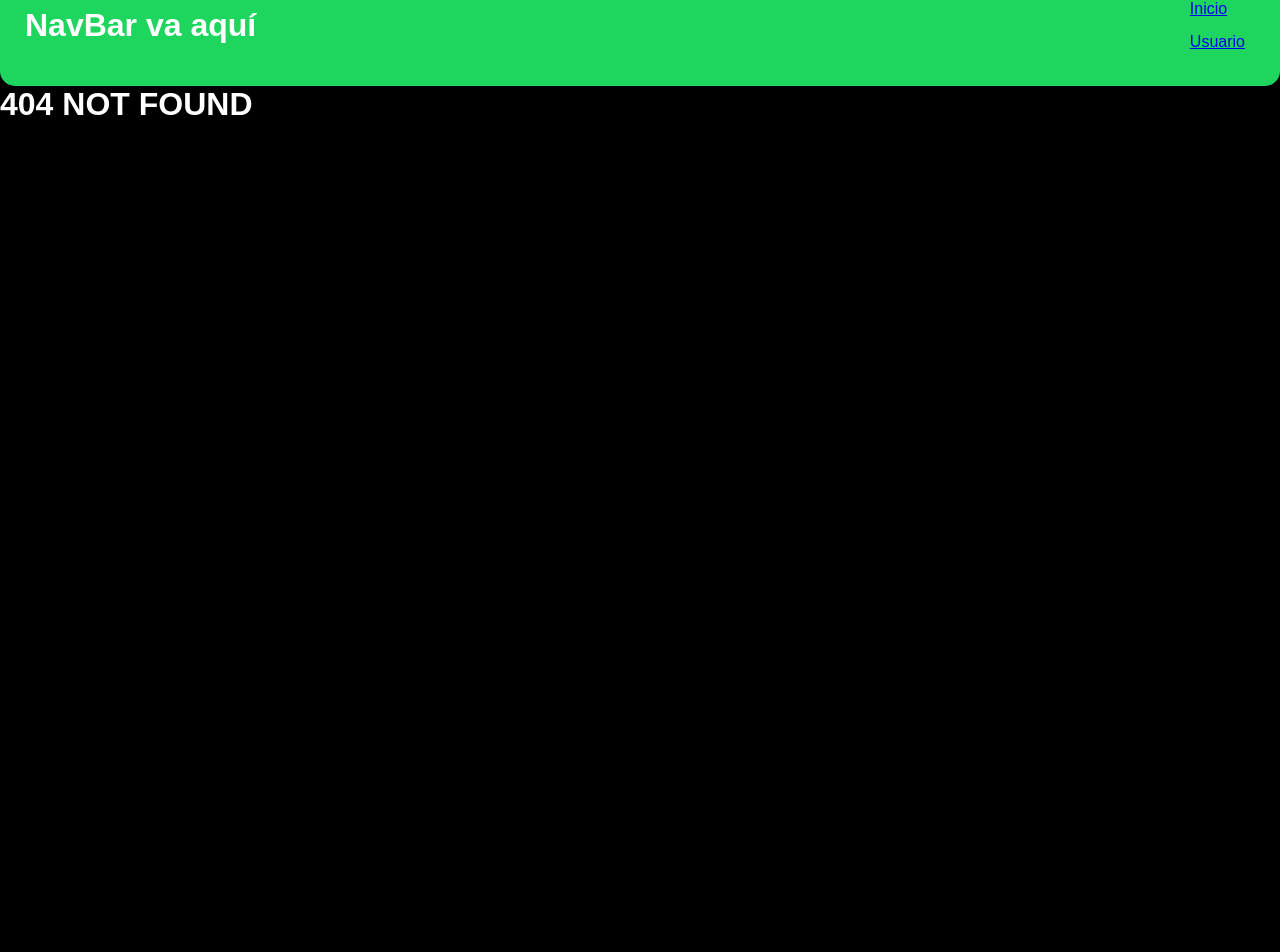
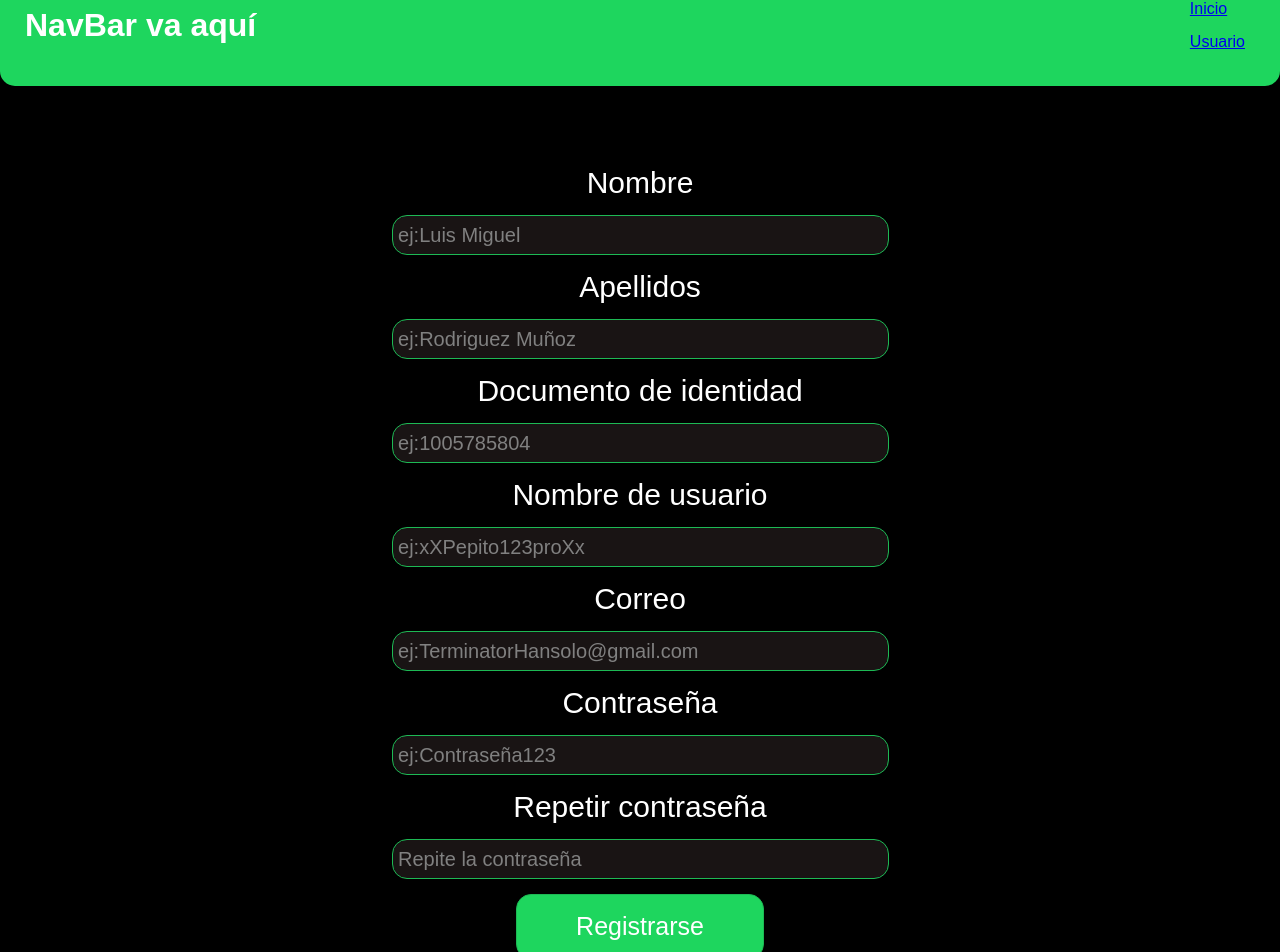
Before and after one commit to Hector-F-Romer0/Levels, a React (Create React App) app in the folder client/: page /register in a window 1280 px wide. Before the commit this address had no page. Shown: the part 35-987 px from the top of the page. Before the commit the page ends 800 px from the top, so only its background shows below. Built offline with nearby package versions, Linux system fonts and the light colour scheme.

Commit message:
Formulario sin validaciones

```diff
--- a/client/package.json
+++ b/client/package.json
@@ -9,6 +9,7 @@
     "axios": "^1.1.3",
     "react": "^18.2.0",
     "react-dom": "^18.2.0",
+    "react-hook-form": "^7.39.3",
     "react-router-dom": "^6.4.3",
     "react-scripts": "5.0.1",
     "web-vitals": "^2.1.4"
--- a/client/src/App.jsx
+++ b/client/src/App.jsx
@@ -5,7 +5,7 @@ import HomePage from "./pages/HomePage";
 import UserPage from "./pages/UserPage";
 import NotFoundPage from "./pages/NotFoundPage.jsx";
 import NavBar from "./components/NavBar";
-
+import Register from "./pages/Register.jsx";
 
 const App = () => {
   return (
@@ -16,6 +16,7 @@ const App = () => {
         <Route path="/user/" element={<UserPage />} />
         <Route path="/user/:id" element={<UserPage />} />
         <Route path="*" element={<NotFoundPage />} />
+        <Route path="/register" element={<Register />} />
       </Routes>
     </BrowserRouter>
   );
--- a/client/src/CSS/styles.css
+++ b/client/src/CSS/styles.css
@@ -96,7 +96,7 @@ body .Container2 {
 body .Contenedor2 .card {
   position: absolute;
   top: 40%;
-  width: 30%;
+  width: 70%;
   height: 400px;
   box-shadow: inset 5px 5px 5px rgba(0, 0, 0, 0.2),
     inset -5px -5px 15px rgba(255, 255, 255, 0.1),
@@ -190,3 +190,43 @@ body .Contenedor2 .card .box .content a:hover {
    height: 30%;
    border-radius: 5px;
 }
+.Register{
+  align-items: center;
+  text-align: center;
+  margin: auto;
+  width: 80%;
+  margin-top: 50px;
+  padding: 15px;
+}
+.textRegis{
+  font-size: 30px;
+  padding: 15px;
+  font-family: "Poppins", sans-serif;
+}
+.Regis{
+  width: 50%;
+  font-family: "Poppins", sans-serif;
+}
+.Regis:hover{
+  width: 52%;
+}
+.BotonRegis{
+  margin-top: 15px;
+  background-color: #1ED65E;
+  color:white;
+  font-family: "Poppins", sans-serif;
+  padding: 15px;
+  width: 25%;
+  height: 65px;
+  font-size: 25px;
+  border-radius: 15px;
+  transition: all .7s ease;
+}
+.BotonRegis:hover{
+  width: 27%;
+  color:#1db954;
+  background-color: wheat;
+  border-color: #1db954;
+  transition: all .7s ease;
+  font-size: 27px;
+}
--- a/client/src/Components/Songs.jsx
+++ b/client/src/Components/Songs.jsx
@@ -13,6 +13,16 @@ const Songs = () => {
                     </div>
                 </div>
             </div>
+            <div className='card'>
+                <div className='box'>
+                    <div class="content">
+                        <img src=".../public/Img/Bosboni.png" alt="" className='foto1' />
+                        <h3 className='Artista'>Bosboni</h3>
+                        <p className='Informacion'>Info zzz</p>
+                        <a href="#" className='Cancion'>Ingresar canción</a>
+                    </div>
+                </div>
+            </div>
         </div>
     )
 }
--- /dev/null
+++ b/client/src/pages/Register.jsx
@@ -0,0 +1,49 @@
+import React from 'react'
+import { useForm } from "react-hook-form";
+
+const Register = () => {
+
+    const { register, formState: { errors }, handleSubmit } = useForm();
+
+    const onSubmit = (data) => {
+        console.log(data)
+    }
+    return (
+        <div className='Register'>
+            <form onSubmit={handleSubmit(onSubmit)}>
+                <p className='textRegis'>
+                    Nombre
+                </p>
+                <input typeof='text' className='Regis' placeholder=' ej:Luis Miguel' id='Nombres' ></input>
+
+                <p className='textRegis'>
+                    Apellidos
+                </p>
+                <input typeof='text' className='Regis' placeholder=' ej:Rodriguez Muñoz' id='Apellidos' {...register('Apellidos')}></input>
+                <p className='textRegis'>
+                    Documento de identidad
+                </p>
+                <input typeof='text' className='Regis' placeholder=' ej:1005785804' id='Id'></input>
+                <p className='textRegis' {...register('Id')}>
+                    Nombre de usuario
+                </p>
+                <input typeof='text' className='Regis' placeholder=' ej:xXPepito123proXx' id='Usuario'></input>
+                <p className='textRegis' {...register('Usuario')}>
+                    Correo
+                </p>
+                <input typeof='text' className='Regis' placeholder=' ej:TerminatorHansolo@gmail.com' id='Email' {...register('Email')}></input>
+                <p className='textRegis'>
+                    Contraseña
+                </p>
+                <input typeof='text' className='Regis' placeholder=' ej:Contraseña123' id='Contrasena'></input>
+                <p className='textRegis' {...register('Contrasena')}>
+                    Repetir contraseña
+                </p>
+                <input typeof='text' className='Regis' placeholder=' Repite la contraseña' id='ConfirmarContrasena' {...register('ContrasenaX2')}></input><br></br>
+                <input type="Submit" className='BotonRegis' value="Registrarse" />
+            </form>
+        </div>
+    )
+}
+
+export default Register
```
Also changed, not shown: 1 other file (tests, documents, lock files or other folders).
